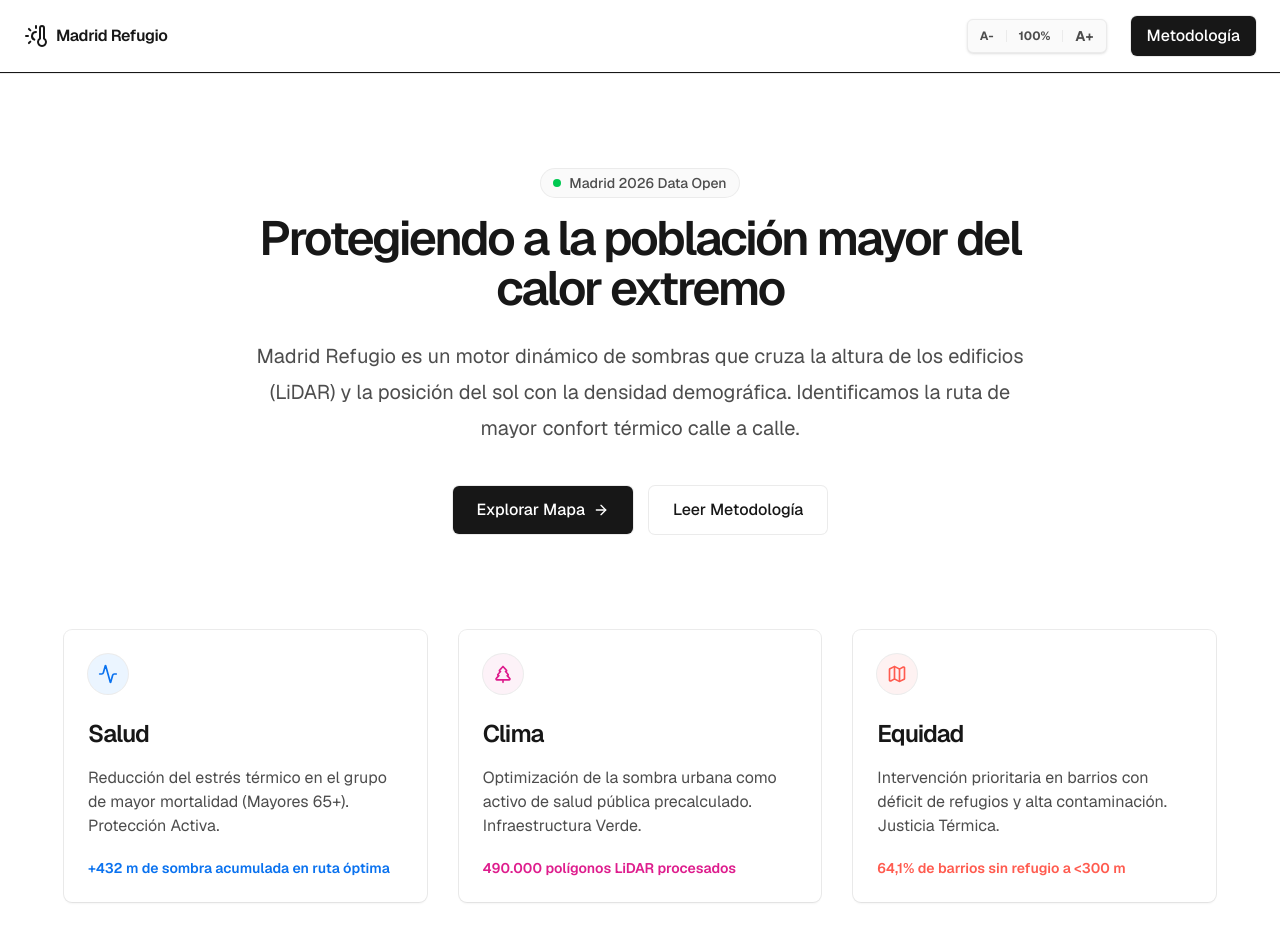
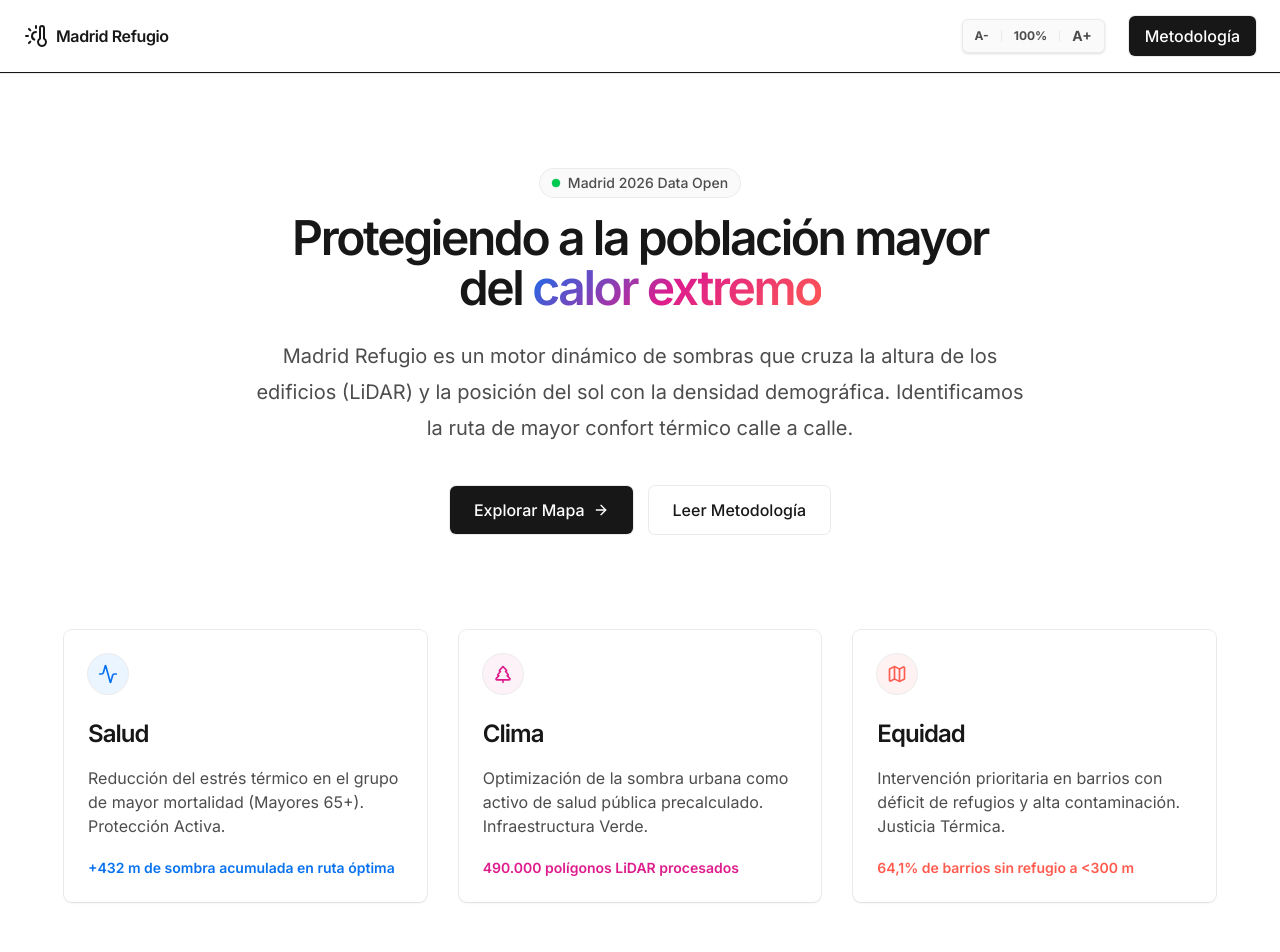
Before and after one commit to Huntsman1756/madrid-refugio-public, a Next.js app in the folder frontend/: page / in a window 1280 px wide. Shown: the top 952 px of the page. Built offline with nearby package versions, Linux system fonts and the light colour scheme.

Commit message:
feat: premium UI — Inter font, hero animation, scroll reveals, gradient accents, data sources section, favicon, OG meta

```diff
--- a/frontend/src/app/globals.css
+++ b/frontend/src/app/globals.css
@@ -119,3 +119,59 @@ p {
 path.leaflet-interactive:focus {
   outline: none;
 }
+
+/* Smooth scroll */
+html {
+  scroll-behavior: smooth;
+}
+
+/* ── Scroll reveal animations ── */
+.fade-in-up {
+  opacity: 0;
+  transform: translateY(24px);
+  transition: opacity 0.7s cubic-bezier(0.16, 1, 0.3, 1), transform 0.7s cubic-bezier(0.16, 1, 0.3, 1);
+}
+
+.fade-in-up.visible {
+  opacity: 1;
+  transform: translateY(0);
+}
+
+/* Stagger children */
+.stagger-children > .fade-in-up:nth-child(1) { transition-delay: 0ms; }
+.stagger-children > .fade-in-up:nth-child(2) { transition-delay: 120ms; }
+.stagger-children > .fade-in-up:nth-child(3) { transition-delay: 240ms; }
+.stagger-children > .fade-in-up:nth-child(4) { transition-delay: 360ms; }
+.stagger-children > .fade-in-up:nth-child(5) { transition-delay: 480ms; }
+.stagger-children > .fade-in-up:nth-child(6) { transition-delay: 600ms; }
+.stagger-children > .fade-in-up:nth-child(7) { transition-delay: 720ms; }
+
+/* ── Hero skyline shadow animation ── */
+@keyframes shadow-sweep {
+  0%   { transform: scaleX(0.3) skewX(-35deg); opacity: 0.15; }
+  50%  { transform: scaleX(1.0) skewX(0deg);    opacity: 0.25; }
+  100% { transform: scaleX(0.3) skewX(35deg);   opacity: 0.15; }
+}
+
+.hero-shadow {
+  animation: shadow-sweep 8s ease-in-out infinite;
+  transform-origin: bottom center;
+}
+
+/* ── Gradient text utility ── */
+.gradient-text {
+  background: linear-gradient(135deg, #0a72ef 0%, #de1d8d 50%, #ff5b4f 100%);
+  -webkit-background-clip: text;
+  -webkit-text-fill-color: transparent;
+  background-clip: text;
+}
+
+/* ── Pulse glow for live indicator ── */
+@keyframes pulse-glow {
+  0%, 100% { box-shadow: 0 0 0 0 rgba(34, 197, 94, 0.4); }
+  50% { box-shadow: 0 0 0 6px rgba(34, 197, 94, 0); }
+}
+
+.pulse-live {
+  animation: pulse-glow 2s ease-in-out infinite;
+}
--- a/frontend/src/app/layout.tsx
+++ b/frontend/src/app/layout.tsx
@@ -1,28 +1,39 @@
 import type { Metadata } from "next";
-import { Geist, Geist_Mono } from "next/font/google";
+import { Inter, JetBrains_Mono } from "next/font/google";
 import "./globals.css";
 
-const geistSans = Geist({
+const inter = Inter({
   variable: "--font-geist-sans",
   subsets: ["latin"],
+  display: "swap",
 });
 
-const geistMono = Geist_Mono({
+const jetbrainsMono = JetBrains_Mono({
   variable: "--font-geist-mono",
   subsets: ["latin"],
+  display: "swap",
 });
 
 export const metadata: Metadata = {
-  title: "Madrid Refugio | Navegador de Rutas Climáticas",
-  description: "Herramienta analítica de datos abiertos para la identificación de zonas de riesgo crítico de estrés térmico y enrutamiento hacia refugios climáticos en Madrid.",
-  keywords: ["refugios climáticos Madrid", "estrés térmico mayores", "datos abiertos Madrid 2026", "sombra urbana", "rutas frescas madrid"],
-  authors: [{ name: "Proyecto Concurso Datos Abiertos" }],
+  title: "Madrid Refugio | Motor de Simulación Climática Urbana",
+  description: "Herramienta de datos abiertos que calcula rutas de confort térmico en tiempo real cruzando sombras de edificios, arbolado y demografía para proteger a los mayores de 65 años del calor extremo en Madrid.",
+  keywords: ["refugios climáticos Madrid", "estrés térmico mayores", "datos abiertos Madrid 2026", "sombra urbana", "rutas frescas madrid", "isla de calor", "confort térmico"],
+  authors: [{ name: "Proyecto Concurso Datos Abiertos Madrid 2026" }],
+  icons: {
+    icon: "/favicon.svg",
+  },
   openGraph: {
-    title: "Madrid Refugio | Identificador de Riesgo Térmico",
-    description: "Analiza el riesgo térmico de los barrios de Madrid cruzando población vulnerable, NO2 y cobertura arbórea.",
+    title: "Madrid Refugio | Motor de Simulación Climática Urbana",
+    description: "Protegiendo a 430.000 mayores del calor extremo con rutas de sombra calculadas en tiempo real. 490.000 polígonos LiDAR · 661.000 árboles · 13 franjas horarias.",
     type: "website",
     locale: "es_ES",
-  }
+    siteName: "Madrid Refugio",
+  },
+  twitter: {
+    card: "summary_large_image",
+    title: "Madrid Refugio | Motor de Simulación Climática Urbana",
+    description: "Rutas de confort térmico en tiempo real para Madrid. Datos abiertos al servicio de la salud pública.",
+  },
 };
 
 export default function RootLayout({
@@ -33,7 +44,7 @@ export default function RootLayout({
   return (
     <html
       lang="es-ES"
-      className={`${geistSans.variable} ${geistMono.variable} h-full antialiased`}
+      className={`${inter.variable} ${jetbrainsMono.variable} h-full antialiased`}
     >
       <body className="min-h-full flex flex-col">{children}</body>
     </html>
--- a/frontend/src/app/page.tsx
+++ b/frontend/src/app/page.tsx
@@ -1,11 +1,11 @@
 "use client";
 
-import { useEffect, useState } from "react";
+import { useEffect, useRef, useState } from "react";
 import dynamic from "next/dynamic";
 import Link from "next/link";
 import { Card } from "@/components/ui/Card";
 import { Button } from "@/components/ui/Button";
-import { ArrowRight, ThermometerSun, TreePine, Navigation, Map as MapIcon, Activity } from "lucide-react";
+import { ArrowRight, ThermometerSun, TreePine, Navigation, Map as MapIcon, Activity, Database, Droplets, Building2, Users, Wind, MapPin, Landmark } from "lucide-react";
 import { RoutingSection } from "@/components/RoutingSection";
 
 // Dynamically import MapComponent to avoid SSR issues with Leaflet
@@ -55,6 +55,26 @@ export default function Home() {
     fetch('/data/refugios_sustitutos.geojson').then(res => res.json()).then(setRefugios);
     fetch('/data/fuentes.geojson').then(res => res.json()).then(setFuentes);
   }, []);
+
+  // ── Scroll reveal observer ──
+  const mainRef = useRef<HTMLElement>(null);
+  useEffect(() => {
+    const observer = new IntersectionObserver(
+      (entries) => {
+        entries.forEach((entry) => {
+          if (entry.isIntersecting) {
+            entry.target.classList.add('visible');
+          }
+        });
+      },
+      { threshold: 0.1, rootMargin: '0px 0px -40px 0px' }
+    );
+    const el = mainRef.current;
+    if (el) {
+      el.querySelectorAll('.fade-in-up').forEach((node) => observer.observe(node));
+    }
+    return () => observer.disconnect();
+  }, [mergedData]);
 
   const changeScale = (delta: number) => {
     const newScale = Math.max(0.8, Math.min(1.5, fontScale + delta));
@@ -107,7 +127,7 @@ export default function Home() {
     : [];
 
   return (
-    <main className="min-h-screen bg-[var(--background)]">
+    <main ref={mainRef} className="min-h-screen bg-[var(--background)]">
       {/* Navbar */}
       <nav className="sticky top-0 z-50 bg-[rgba(255,255,255,0.8)] backdrop-blur-md border-b shadow-[var(--shadow-border)] px-6 py-4 flex justify-between items-center">
         <div className="flex items-center gap-2">
@@ -128,13 +148,31 @@ export default function Home() {
 
       <div className="max-w-[1200px] mx-auto px-6 py-16 sm:py-24">
         {/* Hero Section */}
-        <div className="flex flex-col items-center text-center mb-24 max-w-3xl mx-auto space-y-6">
+        <div className="flex flex-col items-center text-center mb-24 max-w-3xl mx-auto space-y-6 relative">
+          {/* Animated skyline shadow behind hero */}
+          <div className="absolute inset-0 flex items-end justify-center pointer-events-none overflow-hidden -z-10" aria-hidden="true">
+            <svg viewBox="0 0 800 200" className="w-full max-w-2xl opacity-[0.06]" preserveAspectRatio="xMidYMax meet">
+              <g fill="#171717">
+                <rect x="80" y="60" width="40" height="140" rx="2" />
+                <rect x="140" y="30" width="55" height="170" rx="2" />
+                <rect x="220" y="80" width="35" height="120" rx="2" />
+                <rect x="280" y="20" width="60" height="180" rx="2" />
+                <rect x="370" y="50" width="45" height="150" rx="2" />
+                <rect x="440" y="70" width="50" height="130" rx="2" />
+                <rect x="520" y="40" width="65" height="160" rx="2" />
+                <rect x="610" y="90" width="40" height="110" rx="2" />
+                <rect x="670" y="55" width="50" height="145" rx="2" />
+              </g>
+              <ellipse cx="400" cy="200" rx="380" ry="30" className="hero-shadow" fill="#171717" />
+            </svg>
+          </div>
+
           <div className="inline-flex items-center gap-2 px-3 py-1 rounded-full bg-[var(--ds-gray-50)] shadow-[var(--shadow-border)] text-[var(--ds-gray-600)] text-sm font-medium mb-4">
-            <span className="flex h-2 w-2 rounded-full bg-green-500"></span>
+            <span className="flex h-2 w-2 rounded-full bg-green-500 pulse-live"></span>
             Madrid 2026 Data Open
           </div>
           <h1 className="display-hero text-[var(--ds-black)]">
-            Protegiendo a la población mayor del calor extremo
+            Protegiendo a la población mayor del <span className="gradient-text">calor extremo</span>
           </h1>
           <p className="body-large text-[var(--ds-gray-600)]">
             Madrid Refugio es un motor dinámico de sombras que cruza la altura de los edificios (LiDAR) y la posición del sol con la densidad demográfica. Identificamos la ruta de mayor confort térmico calle a calle.
@@ -146,8 +184,8 @@ export default function Home() {
         </div>
 
         {/* Workflow / Pillars Section */}
-        <div className="grid md:grid-cols-3 gap-8 mb-24">
-          <Card level={2} className="p-6 flex flex-col gap-4">
+        <div className="grid md:grid-cols-3 gap-8 mb-24 stagger-children">
+          <Card level={2} className="p-6 flex flex-col gap-4 fade-in-up">
             <div className="w-10 h-10 rounded-full bg-[#ebf5ff] flex items-center justify-center text-[#0a72ef] mb-2 shadow-[var(--shadow-border)]">
               <Activity className="w-5 h-5" />
             </div>
@@ -155,7 +193,7 @@ export default function Home() {
             <p className="text-[var(--ds-gray-600)] mb-1">Reducción del estrés térmico en el grupo de mayor mortalidad (Mayores 65+). Protección Activa.</p>
             <span className="text-sm font-semibold text-[#0a72ef] mt-auto">+<CountUp key={`c1-${clickStamp}`} end={432} /> m de sombra acumulada en ruta óptima</span>
           </Card>
-          <Card level={2} className="p-6 flex flex-col gap-4">
+          <Card level={2} className="p-6 flex flex-col gap-4 fade-in-up">
             <div className="w-10 h-10 rounded-full bg-[#fdf2f8] flex items-center justify-center text-[#de1d8d] mb-2 shadow-[var(--shadow-border)]">
               <TreePine className="w-5 h-5" />
             </div>
@@ -163,7 +201,7 @@ export default function Home() {
             <p className="text-[var(--ds-gray-600)] mb-1">Optimización de la sombra urbana como activo de salud pública precalculado. Infraestructura Verde.</p>
             <span className="text-sm font-semibold text-[#de1d8d] mt-auto">490.000 polígonos LiDAR procesados</span>
           </Card>
-          <Card level={2} className="p-6 flex flex-col gap-4">
+          <Card level={2} className="p-6 flex flex-col gap-4 fade-in-up">
             <div className="w-10 h-10 rounded-full bg-[#fef2f2] flex items-center justify-center text-[#ff5b4f] mb-2 shadow-[var(--shadow-border)]">
               <MapIcon className="w-5 h-5" />
             </div>
@@ -174,19 +212,19 @@ export default function Home() {
         </div>
 
         {/* Diagnóstico Urbano (Insights) */}
-        <div className="mb-12 border-b border-[var(--ds-gray-100)] pb-6">
+        <div className="mb-12 border-b border-[var(--ds-gray-100)] pb-6 fade-in-up">
           <h2 className="sub-heading-large text-[var(--ds-black)]">Diagnóstico Urbano</h2>
         </div>
-        <div className="grid md:grid-cols-3 gap-6 mb-24">
-          <Card level={1} className="p-5 border-l-4 border-l-[#ff5b4f] bg-[#fef2f2]/30">
+        <div className="grid md:grid-cols-3 gap-6 mb-24 stagger-children">
+          <Card level={1} className="p-5 border-l-4 border-l-[#ff5b4f] bg-[#fef2f2]/30 fade-in-up">
             <span className="mono-label text-[var(--ds-gray-500)] mb-2 block">Extremo Sur</span>
             <p className="text-sm text-[var(--ds-black)] font-medium">Villaverde presenta la mayor criticidad climática, con un <span className="font-bold">Índice de Prioridad de Intervención de <CountUp key={`c2-${clickStamp}`} end={1} decimals={2} /></span>, cruzando población mayor y déficit de sombras.</p>
           </Card>
-          <Card level={1} className="p-5 border-l-4 border-l-[#0a72ef] bg-[#ebf5ff]/30">
+          <Card level={1} className="p-5 border-l-4 border-l-[#0a72ef] bg-[#ebf5ff]/30 fade-in-up">
              <span className="mono-label text-[var(--ds-gray-500)] mb-2 block">Déficit de Proximidad</span>
              <p className="text-sm text-[var(--ds-black)] font-medium"><span className="font-bold">64,1% de los barrios</span> de Madrid no cuentan con un refugio climático operativo a menos de 300 metros caminables.</p>
           </Card>
-          <Card level={1} className="p-5 border-l-4 border-l-[#16a34a] bg-[#f0fdf4]/30">
+          <Card level={1} className="p-5 border-l-4 border-l-[#16a34a] bg-[#f0fdf4]/30 fade-in-up">
              <span className="mono-label text-[var(--ds-gray-500)] mb-2 block">Rutas Optimizadas</span>
              <p className="text-sm text-[var(--ds-black)] font-medium">Desviarse 194 metros permite multiplicar por <span className="font-bold">20 la sombra acumulada</span> combinando arbolado y proyección geométrica de edificios.</p>
           </Card>
@@ -384,6 +422,32 @@ export default function Home() {
           </div>
         </div>
 
+        {/* Data Sources Section */}
+        <div className="mb-12 border-b border-[var(--ds-gray-100)] pb-6 fade-in-up">
+          <h2 className="sub-heading-large text-[var(--ds-black)]">Fuentes de Datos Abiertos</h2>
+          <p className="text-[var(--ds-gray-600)] mt-2">Todos los datos provienen del ecosistema abierto del Ayuntamiento de Madrid.</p>
+        </div>
+        <div className="grid grid-cols-2 sm:grid-cols-3 lg:grid-cols-4 gap-4 mb-24 stagger-children">
+          {[
+            { icon: Building2, label: "Alturas de Edificación", detail: "490.077 polígonos LiDAR", color: "#0a72ef" },
+            { icon: TreePine, label: "Arbolado Viario", detail: "661.192 ejemplares", color: "#16a34a" },
+            { icon: Users, label: "Padrón Municipal", detail: "Enero 2026", color: "#de1d8d" },
+            { icon: Wind, label: "Calidad del Aire", detail: "NO₂ horario por estación", color: "#f97316" },
+            { icon: Droplets, label: "Fuentes de Agua", detail: "Red de hidrantes", color: "#0ea5e9" },
+            { icon: Landmark, label: "Equipamientos", detail: "Bibliotecas y CDM", color: "#8b5cf6" },
+            { icon: MapPin, label: "Límites Administrativos", detail: "Barrios y distritos", color: "#ff5b4f" },
+            { icon: Database, label: "Portal datos.madrid.es", detail: "Fuente oficial", color: "#171717" },
+          ].map((src) => (
+            <div key={src.label} className="fade-in-up p-4 rounded-xl border border-[var(--ds-gray-100)] bg-[var(--ds-gray-50)]/50 hover:border-[var(--ds-gray-400)] hover:shadow-md transition-all group cursor-default">
+              <div className="w-9 h-9 rounded-lg flex items-center justify-center mb-3" style={{ background: `${src.color}12` }}>
+                <src.icon className="w-4.5 h-4.5" style={{ color: src.color }} />
+              </div>
+              <p className="text-sm font-semibold text-[var(--ds-black)] mb-0.5 group-hover:text-[var(--ds-black)] leading-tight">{src.label}</p>
+              <p className="text-xs text-[var(--ds-gray-500)]">{src.detail}</p>
+            </div>
+          ))}
+        </div>
+
         {/* Footer */}
         <footer className="border-t border-[var(--ds-gray-100)] pt-12 mt-24 pb-12 flex flex-col md:flex-row justify-between items-center text-sm text-[var(--ds-gray-500)]">
           <div>&copy; 2026 Madrid Refugio. Datos Abiertos del Ayuntamiento de Madrid.</div>
```
Also changed, not shown: frontend/public/favicon.svg (added).
